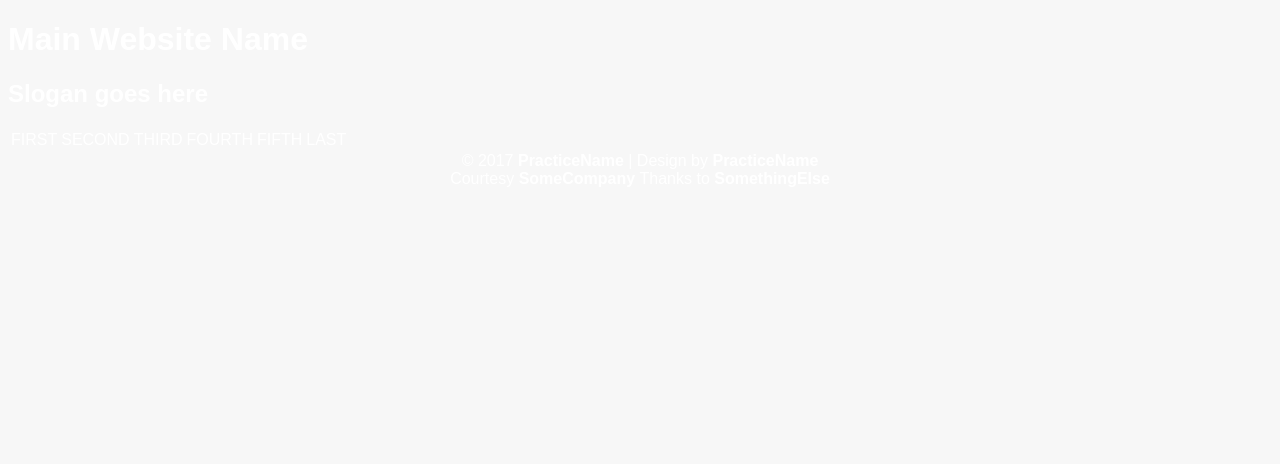
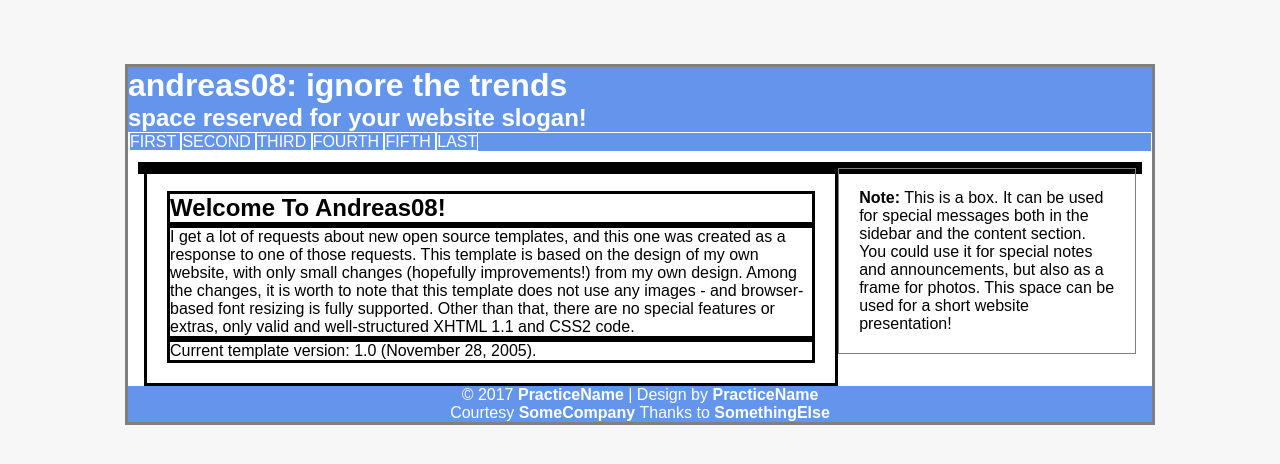
Before and after one commit to heretoinfinity/web-bootcamp, a plain HTML site: page week1/index.html in a window 1280 px wide. Drawn offline with Linux system fonts and the light colour scheme.

Commit message:
Add issues file, change style with CSS
make navigation an unordered list instead of a table
added border to main div
change color of div - inside and outside
removed navigation from header

```diff
--- a/week1/index.html
+++ b/week1/index.html
@@ -8,26 +8,53 @@
   </head>
 
   <body>
+    <div id="main">
       <header>
-      <h1>Main Website Name</h1>
-      <h2>&Tab;Slogan goes here<h2>
+
+        <h1 class="header-name">andreas08: ignore the trends</h1>
+        <h2 class="header-name">&Tab;space reserved for your website slogan!</h2>
       </header>
       <nav>
-      <table>
-        <tr>
-          <td> <a>First</a> </td>
-          <td> <a>Second</a> </td>
-          <td> <a>Third</a> </td>
-          <td> <a>Fourth</a> </td>
-          <td> <a>Fifth</a> </td>
-          <td> <a>Last</a> </td>
-        </tr>
-     </table>
+        <ul>
+          <li> <a>First</a> </li>
+          <li> <a>Second</a> </li>
+          <li> <a>Third</a> </li>
+          <li> <a>Fourth</a> </li>
+          <li> <a>Fifth</a> </li>
+          <li> <a>Last</a> </li>
+       </ul>
       </nav>
+
+      <div id="content">
+
+        <div class="welcome">
+          <article class="welcome">
+            <h1>Welcome To Andreas08!</h1>
+            <p>I get a lot of requests about new open source templates, and this
+              one was created as a response to one of those requests. This
+              template is based on the design of my own website, with only
+              small changes (hopefully improvements!) from my own design. Among
+              the changes, it is worth to note that this template does not use any
+              images - and browser-based font resizing is fully supported. Other
+              than that, there are no special features or extras, only valid and
+              well-structured XHTML 1.1 and CSS2 code.</p>
+            <p>Current template version: 1.0 (November 28, 2005).</p>
+          </article>
+
+          <aside class="welcome">
+            <p> <strong>Note:</strong> This is a box. It can be used for special
+              messages both in the sidebar and the content section. You could use
+              it for special notes and announcements, but also as a frame for
+              photos. This space can be used for a short website presentation!</p>
+          </aside>
+        </div> <!--class="welcome"-->
+
+      </div> <!--id=content -->
 
         <footer>&copy; 2017 <b>PracticeName</b> | Design by <b>PracticeName</b> <br>
           Courtesy <b>SomeCompany </b>Thanks to <b>SomethingElse</b>
         </footer>
+    </div>  <!-- id="main" -->
   </body>
 
 </html>
--- a/week1/style.css
+++ b/week1/style.css
@@ -1,31 +1,108 @@
 * {
   font-family: Arial, sans-serif;
-}
-html {
   margin: 0;
 }
 
 body {
-  background-color: #f7f7f7; /*CornflowerBlue;  /* #6495ED */
+  background-color: #f7f7f7;
 }
 
-header, nav, footer {
-  color: white;
-  /*display: table-row;*/
+/*Header area*/
+#main {
+  width: 80%;
+  margin: 5% auto;
+  border-style: solid;
+  border-color: grey;
+  background-color: white; /* #6495ED */ /*to be changed*/;
 }
 
+header {
+  color: white;
+  background-color: CornflowerBlue; /* #6495ED */
+  /*display: table-row;*/
+  padding: 0 50% 0 0;
+}
+
+h1.header-name, h2.header-name {
+  height: 100%;
+  /*display: inline-block;*/
+}
+
+/*Navigation area*/
 nav {
   text-transform: uppercase;
+  color: white;
+  background-color: CornflowerBlue; /* #6495ED */
 }
 
-table {
-  border-width: thin:
+ul {
+  list-style-type: none;
+  margin: 0;
+  padding: 0;
+  border-style: solid;
   border-color: white;
+  border-width: 1px;
 }
 
-footer {
-  color: white;
-  font-family: Arial, sans-serif;
-  text-align-last: center;
+li {
+  display: inline;
+  border-style: solid;
+  border-width: 1px;
+  border-color: white;
+  text-align: center;
+}
+
+/*Content area*/
+#content {
+  margin: 1%;
+  border: solid;
+  /*display: inline-block;*/
+}
+/*Welcome area*/
+.welcome {
+  /*margin: 0;
+  padding: 0;*/
+  border: solid;
+  /*height: auto;
+  overflow: hidden;*/
+}
+
+article.welcome {
+  box-sizing: border-box;
+  width: 70%;
+  display: inline-block;
+  float: left;
+  padding: 2%;
+  /*display: inline-block;*/
+}
+
+article.welcome > p, article.welcome > h1 {
+  border: solid;
+}
+
+aside.welcome {
+  border: solid 1px grey;
+  display: inline-block;
+  /*height: 50%;*/
+  box-sizing: border-box;
+  width: 30%;
+  /*clear: none;*/
+  float: right;
+  padding: 2%;
+  /*max-width: 50px;*/
+  /*overflow: hidden;*/
+  /*position: relative;
+  top: 5%;
+  right: 5%;*/
 
 }
+
+/*Footer*/
+footer {
+  clear: both;
+  color: white;
+  background-color: CornflowerBlue; /* #6495ED */
+  font-family: Arial, sans-serif;
+  text-align: center;
+
+}
```
Also changed, not shown: week1/issues.txt (added). Lines whose indentation alone changed are shown as unchanged.
